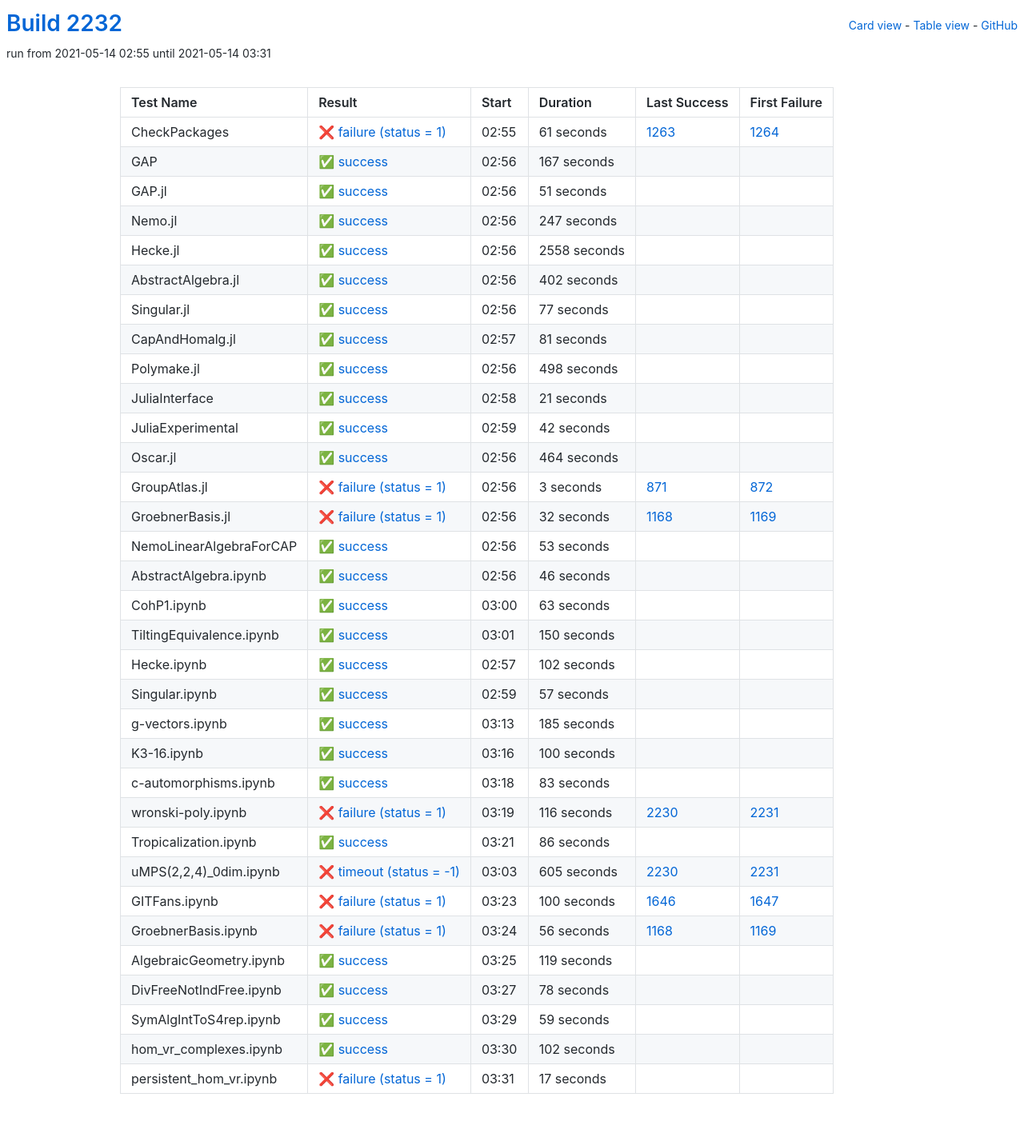
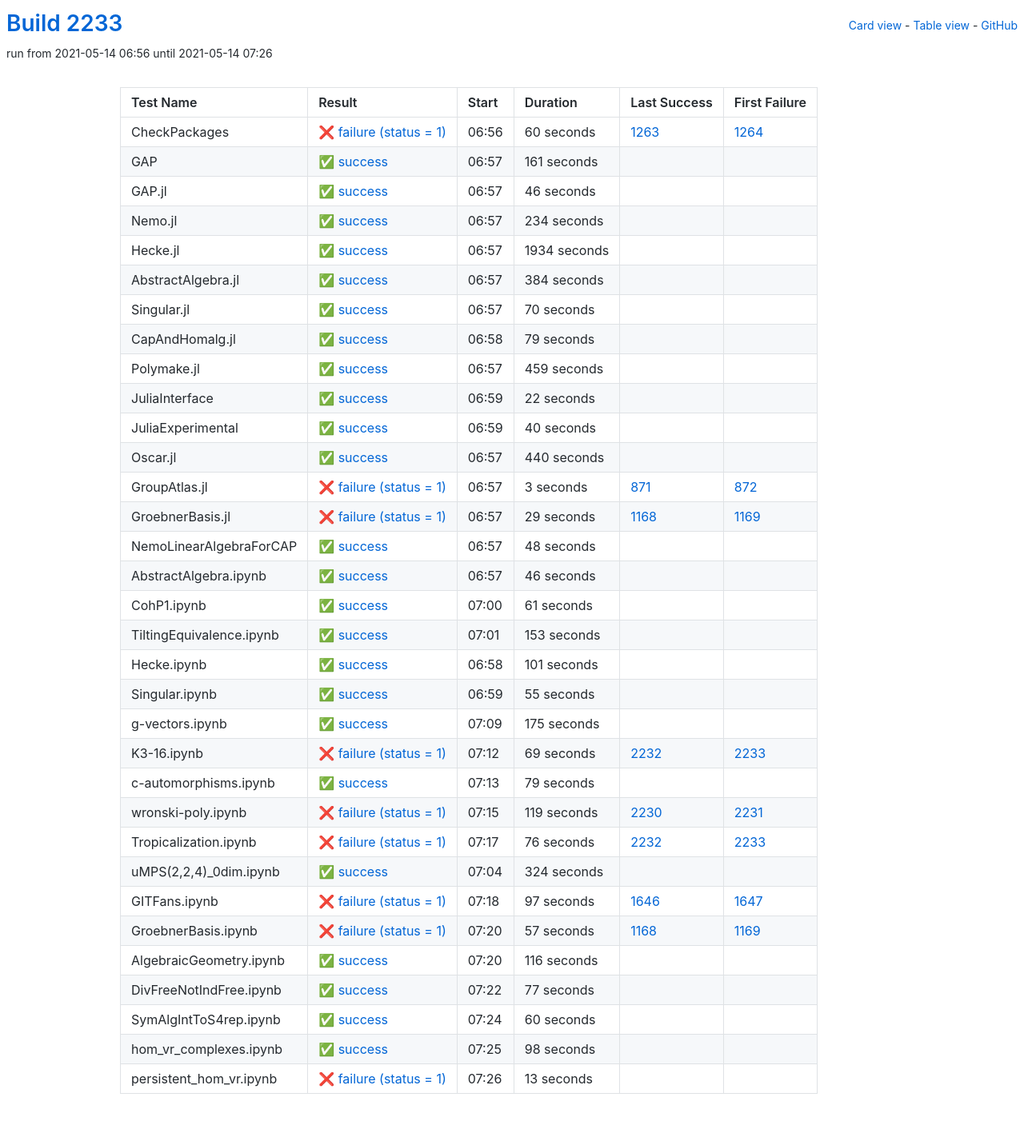
Before and after one commit to oscar-system/oscar-ci-status-stable, a Jekyll site: the page built from table.html, in a window 1280 px wide. Shown: the whole page at 80% size. Built offline with Jekyll 4.4.1, drawn with Linux system fonts in a browser that asks for light colours.

Commit message:
Build #2233

```diff
--- a/_data/ci.yml
+++ b/_data/ci.yml
@@ -1,6 +1,6 @@
 ---
-build: 2232
-build_url: https://oscarci.mathematik.uni-kl.de/job/oscar-stable/2232/
+build: 2233
+build_url: https://oscarci.mathematik.uni-kl.de/job/oscar-stable/2233/
 job: oscar-stable
 organization: oscar-system
 repo: oscar-ci-status-stable
@@ -8,152 +8,152 @@ repourl: https://github.com/oscar-system/oscar-ci-status-stable
 tests:
 - name: CheckPackages
   id: checkpackages
-  log: https://oscarci.mathematik.uni-kl.de/job/oscar-stable/2232/artifact/logs/build-2232/CheckPackages.log
-  start: 2021-05-14 02:55
+  log: https://oscarci.mathematik.uni-kl.de/job/oscar-stable/2233/artifact/logs/build-2233/CheckPackages.log
+  start: 2021-05-14 06:56
   success: false
   exitcode: 1
   status: failure
-  duration: 61
+  duration: 60
   last_success: 1263
   last_success_url: https://oscarci.mathematik.uni-kl.de/job/oscar-stable/1263/
   first_failure: 1264
   first_failure_url: https://oscarci.mathematik.uni-kl.de/job/oscar-stable/1264/
 - name: GAP
   id: gap
-  log: https://oscarci.mathematik.uni-kl.de/job/oscar-stable/2232/artifact/logs/build-2232/GAP.log
-  start: 2021-05-14 02:56
+  log: https://oscarci.mathematik.uni-kl.de/job/oscar-stable/2233/artifact/logs/build-2233/GAP.log
+  start: 2021-05-14 06:57
   success: true
   exitcode: 0
   status: success
-  duration: 167
+  duration: 161
   last_success: false
   last_success_url:
   first_failure: false
   first_failure_url:
 - name: GAP.jl
   id: gap-jl
-  log: https://oscarci.mathematik.uni-kl.de/job/oscar-stable/2232/artifact/logs/build-2232/GAP.jl.log
-  start: 2021-05-14 02:56
+  log: https://oscarci.mathematik.uni-kl.de/job/oscar-stable/2233/artifact/logs/build-2233/GAP.jl.log
+  start: 2021-05-14 06:57
   success: true
   exitcode: 0
   status: success
-  duration: 51
+  duration: 46
   last_success: false
   last_success_url:
   first_failure: false
   first_failure_url:
 - name: Nemo.jl
   id: nemo-jl
-  log: https://oscarci.mathematik.uni-kl.de/job/oscar-stable/2232/artifact/logs/build-2232/Nemo.jl.log
-  start: 2021-05-14 02:56
+  log: https://oscarci.mathematik.uni-kl.de/job/oscar-stable/2233/artifact/logs/build-2233/Nemo.jl.log
+  start: 2021-05-14 06:57
   success: true
   exitcode: 0
   status: success
-  duration: 247
+  duration: 234
   last_success: false
   last_success_url:
   first_failure: false
   first_failure_url:
 - name: Hecke.jl
   id: hecke-jl
-  log: https://oscarci.mathematik.uni-kl.de/job/oscar-stable/2232/artifact/logs/build-2232/Hecke.jl.log
-  start: 2021-05-14 02:56
+  log: https://oscarci.mathematik.uni-kl.de/job/oscar-stable/2233/artifact/logs/build-2233/Hecke.jl.log
+  start: 2021-05-14 06:57
   success: true
   exitcode: 0
   status: success
-  duration: 2558
+  duration: 1934
   last_success: false
   last_success_url:
   first_failure: false
   first_failure_url:
 - name: AbstractAlgebra.jl
   id: abstractalgebra-jl
-  log: https://oscarci.mathematik.uni-kl.de/job/oscar-stable/2232/artifact/logs/build-2232/AbstractAlgebra.jl.log
-  start: 2021-05-14 02:56
+  log: https://oscarci.mathematik.uni-kl.de/job/oscar-stable/2233/artifact/logs/build-2233/AbstractAlgebra.jl.log
+  start: 2021-05-14 06:57
   success: true
   exitcode: 0
   status: success
-  duration: 402
+  duration: 384
   last_success: false
   last_success_url:
   first_failure: false
   first_failure_url:
 - name: Singular.jl
   id: singular-jl
-  log: https://oscarci.mathematik.uni-kl.de/job/oscar-stable/2232/artifact/logs/build-2232/Singular.jl.log
-  start: 2021-05-14 02:56
+  log: https://oscarci.mathematik.uni-kl.de/job/oscar-stable/2233/artifact/logs/build-2233/Singular.jl.log
+  start: 2021-05-14 06:57
   success: true
   exitcode: 0
   status: success
-  duration: 77
+  duration: 70
   last_success: false
   last_success_url:
   first_failure: false
   first_failure_url:
 - name: CapAndHomalg.jl
   id: capandhomalg-jl
-  log: https://oscarci.mathematik.uni-kl.de/job/oscar-stable/2232/artifact/logs/build-2232/CapAndHomalg.jl.log
-  start: 2021-05-14 02:57
+  log: https://oscarci.mathematik.uni-kl.de/job/oscar-stable/2233/artifact/logs/build-2233/CapAndHomalg.jl.log
+  start: 2021-05-14 06:58
   success: true
   exitcode: 0
   status: success
-  duration: 81
+  duration: 79
   last_success: false
   last_success_url:
   first_failure: false
   first_failure_url:
 - name: Polymake.jl
   id: polymake-jl
-  log: https://oscarci.mathematik.uni-kl.de/job/oscar-stable/2232/artifact/logs/build-2232/Polymake.jl.log
-  start: 2021-05-14 02:56
+  log: https://oscarci.mathematik.uni-kl.de/job/oscar-stable/2233/artifact/logs/build-2233/Polymake.jl.log
+  start: 2021-05-14 06:57
   success: true
   exitcode: 0
   status: success
-  duration: 498
+  duration: 459
   last_success: false
   last_success_url:
   first_failure: false
   first_failure_url:
 - name: JuliaInterface
   id: juliainterface
-  log: https://oscarci.mathematik.uni-kl.de/job/oscar-stable/2232/artifact/logs/build-2232/JuliaInterface.log
-  start: 2021-05-14 02:58
+  log: https://oscarci.mathematik.uni-kl.de/job/oscar-stable/2233/artifact/logs/build-2233/JuliaInterface.log
+  start: 2021-05-14 06:59
   success: true
   exitcode: 0
   status: success
-  duration: 21
+  duration: 22
   last_success: false
   last_success_url:
   first_failure: false
   first_failure_url:
 - name: JuliaExperimental
   id: juliaexperimental
-  log: https://oscarci.mathematik.uni-kl.de/job/oscar-stable/2232/artifact/logs/build-2232/JuliaExperimental.log
-  start: 2021-05-14 02:59
+  log: https://oscarci.mathematik.uni-kl.de/job/oscar-stable/2233/artifact/logs/build-2233/JuliaExperimental.log
+  start: 2021-05-14 06:59
   success: true
   exitcode: 0
   status: success
-  duration: 42
+  duration: 40
   last_success: false
   last_success_url:
   first_failure: false
   first_failure_url:
 - name: Oscar.jl
   id: oscar-jl
-  log: https://oscarci.mathematik.uni-kl.de/job/oscar-stable/2232/artifact/logs/build-2232/Oscar.jl.log
-  start: 2021-05-14 02:56
+  log: https://oscarci.mathematik.uni-kl.de/job/oscar-stable/2233/artifact/logs/build-2233/Oscar.jl.log
+  start: 2021-05-14 06:57
   success: true
   exitcode: 0
   status: success
-  duration: 464
+  duration: 440
   last_success: false
   last_success_url:
   first_failure: false
   first_failure_url:
 - name: GroupAtlas.jl
   id: groupatlas-jl
-  log: https://oscarci.mathematik.uni-kl.de/job/oscar-stable/2232/artifact/logs/build-2232/GroupAtlas.jl.log
-  start: 2021-05-14 02:56
+  log: https://oscarci.mathematik.uni-kl.de/job/oscar-stable/2233/artifact/logs/build-2233/GroupAtlas.jl.log
+  start: 2021-05-14 06:57
   success: false
   exitcode: 1
   status: failure
@@ -164,32 +164,32 @@ tests:
   first_failure_url: https://oscarci.mathematik.uni-kl.de/job/oscar-stable/872/
 - name: GroebnerBasis.jl
   id: groebnerbasis-jl
-  log: https://oscarci.mathematik.uni-kl.de/job/oscar-stable/2232/artifact/logs/build-2232/GroebnerBasis.jl.log
-  start: 2021-05-14 02:56
+  log: https://oscarci.mathematik.uni-kl.de/job/oscar-stable/2233/artifact/logs/build-2233/GroebnerBasis.jl.log
+  start: 2021-05-14 06:57
   success: false
   exitcode: 1
   status: failure
-  duration: 32
+  duration: 29
   last_success: 1168
   last_success_url: https://oscarci.mathematik.uni-kl.de/job/oscar-stable/1168/
   first_failure: 1169
   first_failure_url: https://oscarci.mathematik.uni-kl.de/job/oscar-stable/1169/
 - name: NemoLinearAlgebraForCAP
   id: nemolinearalgebraforcap
-  log: https://oscarci.mathematik.uni-kl.de/job/oscar-stable/2232/artifact/logs/build-2232/NemoLinearAlgebraForCAP.log
-  start: 2021-05-14 02:56
+  log: https://oscarci.mathematik.uni-kl.de/job/oscar-stable/2233/artifact/logs/build-2233/NemoLinearAlgebraForCAP.log
+  start: 2021-05-14 06:57
   success: true
   exitcode: 0
   status: success
-  duration: 53
+  duration: 48
   last_success: false
   last_success_url:
   first_failure: false
   first_failure_url:
 - name: AbstractAlgebra.ipynb
   id: abstractalgebra-ipynb
-  log: https://oscarci.mathematik.uni-kl.de/job/oscar-stable/2232/artifact/logs/build-2232/AbstractAlgebra.ipynb.log
-  start: 2021-05-14 02:56
+  log: https://oscarci.mathematik.uni-kl.de/job/oscar-stable/2233/artifact/logs/build-2233/AbstractAlgebra.ipynb.log
+  start: 2021-05-14 06:57
   success: true
   exitcode: 0
   status: success
@@ -200,204 +200,204 @@ tests:
   first_failure_url:
 - name: CohP1.ipynb
   id: cohp1-ipynb
-  log: https://oscarci.mathematik.uni-kl.de/job/oscar-stable/2232/artifact/logs/build-2232/CohP1.ipynb.log
-  start: 2021-05-14 03:00
+  log: https://oscarci.mathematik.uni-kl.de/job/oscar-stable/2233/artifact/logs/build-2233/CohP1.ipynb.log
+  start: 2021-05-14 07:00
   success: true
   exitcode: 0
   status: success
-  duration: 63
+  duration: 61
   last_success: false
   last_success_url:
   first_failure: false
   first_failure_url:
 - name: TiltingEquivalence.ipynb
   id: tiltingequivalence-ipynb
-  log: https://oscarci.mathematik.uni-kl.de/job/oscar-stable/2232/artifact/logs/build-2232/TiltingEquivalence.ipynb.log
-  start: 2021-05-14 03:01
+  log: https://oscarci.mathematik.uni-kl.de/job/oscar-stable/2233/artifact/logs/build-2233/TiltingEquivalence.ipynb.log
+  start: 2021-05-14 07:01
   success: true
   exitcode: 0
   status: success
-  duration: 150
+  duration: 153
   last_success: false
   last_success_url:
   first_failure: false
   first_failure_url:
 - name: Hecke.ipynb
   id: hecke-ipynb
-  log: https://oscarci.mathematik.uni-kl.de/job/oscar-stable/2232/artifact/logs/build-2232/Hecke.ipynb.log
-  start: 2021-05-14 02:57
+  log: https://oscarci.mathematik.uni-kl.de/job/oscar-stable/2233/artifact/logs/build-2233/Hecke.ipynb.log
+  start: 2021-05-14 06:58
   success: true
   exitcode: 0
   status: success
-  duration: 102
+  duration: 101
   last_success: false
   last_success_url:
   first_failure: false
   first_failure_url:
 - name: Singular.ipynb
   id: singular-ipynb
-  log: https://oscarci.mathematik.uni-kl.de/job/oscar-stable/2232/artifact/logs/build-2232/Singular.ipynb.log
-  start: 2021-05-14 02:59
+  log: https://oscarci.mathematik.uni-kl.de/job/oscar-stable/2233/artifact/logs/build-2233/Singular.ipynb.log
+  start: 2021-05-14 06:59
   success: true
   exitcode: 0
   status: success
-  duration: 57
+  duration: 55
   last_success: false
   last_success_url:
   first_failure: false
   first_failure_url:
 - name: g-vectors.ipynb
   id: g-vectors-ipynb
-  log: https://oscarci.mathematik.uni-kl.de/job/oscar-stable/2232/artifact/logs/build-2232/g-vectors.ipynb.log
-  start: 2021-05-14 03:13
+  log: https://oscarci.mathematik.uni-kl.de/job/oscar-stable/2233/artifact/logs/build-2233/g-vectors.ipynb.log
+  start: 2021-05-14 07:09
   success: true
   exitcode: 0
   status: success
-  duration: 185
+  duration: 175
   last_success: false
   last_success_url:
   first_failure: false
   first_failure_url:
 - name: K3-16.ipynb
   id: k3-16-ipynb
-  log: https://oscarci.mathematik.uni-kl.de/job/oscar-stable/2232/artifact/logs/build-2232/K3-16.ipynb.log
-  start: 2021-05-14 03:16
+  log: https://oscarci.mathematik.uni-kl.de/job/oscar-stable/2233/artifact/logs/build-2233/K3-16.ipynb.log
+  start: 2021-05-14 07:12
+  success: false
+  exitcode: 1
+  status: failure
+  duration: 69
+  last_success: 2232
+  last_success_url: https://oscarci.mathematik.uni-kl.de/job/oscar-stable/2232/
+  first_failure: 2233
+  first_failure_url: https://oscarci.mathematik.uni-kl.de/job/oscar-stable/2233/
+- name: c-automorphisms.ipynb
+  id: c-automorphisms-ipynb
+  log: https://oscarci.mathematik.uni-kl.de/job/oscar-stable/2233/artifact/logs/build-2233/c-automorphisms.ipynb.log
+  start: 2021-05-14 07:13
   success: true
   exitcode: 0
   status: success
-  duration: 100
-  last_success: false
-  last_success_url:
-  first_failure: false
-  first_failure_url:
-- name: c-automorphisms.ipynb
-  id: c-automorphisms-ipynb
-  log: https://oscarci.mathematik.uni-kl.de/job/oscar-stable/2232/artifact/logs/build-2232/c-automorphisms.ipynb.log
-  start: 2021-05-14 03:18
-  success: true
-  exitcode: 0
-  status: success
-  duration: 83
+  duration: 79
   last_success: false
   last_success_url:
   first_failure: false
   first_failure_url:
 - name: wronski-poly.ipynb
   id: wronski-poly-ipynb
-  log: https://oscarci.mathematik.uni-kl.de/job/oscar-stable/2232/artifact/logs/build-2232/wronski-poly.ipynb.log
-  start: 2021-05-14 03:19
+  log: https://oscarci.mathematik.uni-kl.de/job/oscar-stable/2233/artifact/logs/build-2233/wronski-poly.ipynb.log
+  start: 2021-05-14 07:15
   success: false
   exitcode: 1
   status: failure
-  duration: 116
+  duration: 119
   last_success: 2230
   last_success_url: https://oscarci.mathematik.uni-kl.de/job/oscar-stable/2230/
   first_failure: 2231
   first_failure_url: https://oscarci.mathematik.uni-kl.de/job/oscar-stable/2231/
 - name: Tropicalization.ipynb
   id: tropicalization-ipynb
-  log: https://oscarci.mathematik.uni-kl.de/job/oscar-stable/2232/artifact/logs/build-2232/Tropicalization.ipynb.log
-  start: 2021-05-14 03:21
+  log: https://oscarci.mathematik.uni-kl.de/job/oscar-stable/2233/artifact/logs/build-2233/Tropicalization.ipynb.log
+  start: 2021-05-14 07:17
+  success: false
+  exitcode: 1
+  status: failure
+  duration: 76
+  last_success: 2232
+  last_success_url: https://oscarci.mathematik.uni-kl.de/job/oscar-stable/2232/
+  first_failure: 2233
+  first_failure_url: https://oscarci.mathematik.uni-kl.de/job/oscar-stable/2233/
+- name: uMPS(2,2,4)_0dim.ipynb
+  id: umps-2-2-4-0dim-ipynb
+  log: https://oscarci.mathematik.uni-kl.de/job/oscar-stable/2233/artifact/logs/build-2233/uMPS-2-2-4-_0dim.ipynb.log
+  start: 2021-05-14 07:04
   success: true
   exitcode: 0
   status: success
-  duration: 86
+  duration: 324
   last_success: false
   last_success_url:
   first_failure: false
   first_failure_url:
-- name: uMPS(2,2,4)_0dim.ipynb
-  id: umps-2-2-4-0dim-ipynb
-  log: https://oscarci.mathematik.uni-kl.de/job/oscar-stable/2232/artifact/logs/build-2232/uMPS-2-2-4-_0dim.ipynb.log
-  start: 2021-05-14 03:03
-  success: false
-  exitcode: -1
-  status: timeout
-  duration: 605
-  last_success: 2230
-  last_success_url: https://oscarci.mathematik.uni-kl.de/job/oscar-stable/2230/
-  first_failure: 2231
-  first_failure_url: https://oscarci.mathematik.uni-kl.de/job/oscar-stable/2231/
 - name: GITFans.ipynb
   id: gitfans-ipynb
-  log: https://oscarci.mathematik.uni-kl.de/job/oscar-stable/2232/artifact/logs/build-2232/GITFans.ipynb.log
-  start: 2021-05-14 03:23
+  log: https://oscarci.mathematik.uni-kl.de/job/oscar-stable/2233/artifact/logs/build-2233/GITFans.ipynb.log
+  start: 2021-05-14 07:18
   success: false
   exitcode: 1
   status: failure
-  duration: 100
+  duration: 97
   last_success: 1646
   last_success_url: https://oscarci.mathematik.uni-kl.de/job/oscar-stable/1646/
   first_failure: 1647
   first_failure_url: https://oscarci.mathematik.uni-kl.de/job/oscar-stable/1647/
 - name: GroebnerBasis.ipynb
   id: groebnerbasis-ipynb
-  log: https://oscarci.mathematik.uni-kl.de/job/oscar-stable/2232/artifact/logs/build-2232/GroebnerBasis.ipynb.log
-  start: 2021-05-14 03:24
+  log: https://oscarci.mathematik.uni-kl.de/job/oscar-stable/2233/artifact/logs/build-2233/GroebnerBasis.ipynb.log
+  start: 2021-05-14 07:20
   success: false
   exitcode: 1
   status: failure
-  duration: 56
+  duration: 57
   last_success: 1168
   last_success_url: https://oscarci.mathematik.uni-kl.de/job/oscar-stable/1168/
   first_failure: 1169
   first_failure_url: https://oscarci.mathematik.uni-kl.de/job/oscar-stable/1169/
 - name: AlgebraicGeometry.ipynb
   id: algebraicgeometry-ipynb
-  log: https://oscarci.mathematik.uni-kl.de/job/oscar-stable/2232/artifact/logs/build-2232/AlgebraicGeometry.ipynb.log
-  start: 2021-05-14 03:25
+  log: https://oscarci.mathematik.uni-kl.de/job/oscar-stable/2233/artifact/logs/build-2233/AlgebraicGeometry.ipynb.log
+  start: 2021-05-14 07:20
   success: true
   exitcode: 0
   status: success
-  duration: 119
+  duration: 116
   last_success: false
   last_success_url:
   first_failure: false
   first_failure_url:
 - name: DivFreeNotIndFree.ipynb
   id: divfreenotindfree-ipynb
-  log: https://oscarci.mathematik.uni-kl.de/job/oscar-stable/2232/artifact/logs/build-2232/DivFreeNotIndFree.ipynb.log
-  start: 2021-05-14 03:27
+  log: https://oscarci.mathematik.uni-kl.de/job/oscar-stable/2233/artifact/logs/build-2233/DivFreeNotIndFree.ipynb.log
+  start: 2021-05-14 07:22
   success: true
   exitcode: 0
   status: success
-  duration: 78
+  duration: 77
   last_success: false
   last_success_url:
   first_failure: false
   first_failure_url:
 - name: SymAlgIntToS4rep.ipynb
   id: symalginttos4rep-ipynb
-  log: https://oscarci.mathematik.uni-kl.de/job/oscar-stable/2232/artifact/logs/build-2232/SymAlgIntToS4rep.ipynb.log
-  start: 2021-05-14 03:29
+  log: https://oscarci.mathematik.uni-kl.de/job/oscar-stable/2233/artifact/logs/build-2233/SymAlgIntToS4rep.ipynb.log
+  start: 2021-05-14 07:24
   success: true
   exitcode: 0
   status: success
-  duration: 59
+  duration: 60
   last_success: false
   last_success_url:
   first_failure: false
   first_failure_url:
 - name: hom_vr_complexes.ipynb
   id: hom-vr-complexes-ipynb
-  log: https://oscarci.mathematik.uni-kl.de/job/oscar-stable/2232/artifact/logs/build-2232/hom_vr_complexes.ipynb.log
-  start: 2021-05-14 03:30
+  log: https://oscarci.mathematik.uni-kl.de/job/oscar-stable/2233/artifact/logs/build-2233/hom_vr_complexes.ipynb.log
+  start: 2021-05-14 07:25
   success: true
   exitcode: 0
   status: success
-  duration: 102
+  duration: 98
   last_success: false
   last_success_url:
   first_failure: false
   first_failure_url:
 - name: persistent_hom_vr.ipynb
   id: persistent-hom-vr-ipynb
-  log: https://oscarci.mathematik.uni-kl.de/job/oscar-stable/2232/artifact/logs/build-2232/persistent_hom_vr.ipynb.log
-  start: 2021-05-14 03:31
+  log: https://oscarci.mathematik.uni-kl.de/job/oscar-stable/2233/artifact/logs/build-2233/persistent_hom_vr.ipynb.log
+  start: 2021-05-14 07:26
   success: false
   exitcode: 1
   status: failure
-  duration: 17
+  duration: 13
   last_success: false
   last_success_url:
   first_failure: false
```
Also changed, not shown: README.md.
